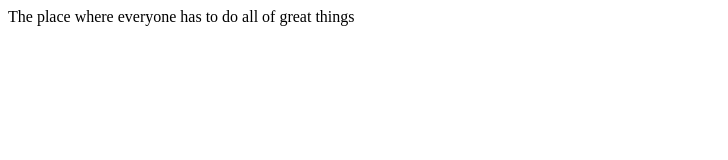
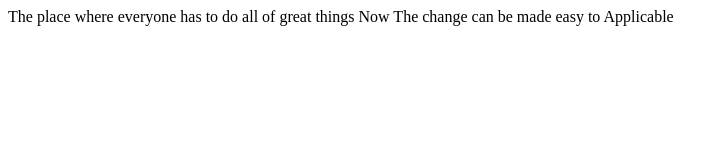
Before and after one commit to SarbSingh34/Project-3, a plain HTML site: page index.html in a window 1280 px wide. Shown: the whole page, without its empty margins (0-728 px from the left). Drawn offline with Linux system fonts and the light colour scheme.

Commit message:
doc: index updated

```diff
--- a/index.html
+++ b/index.html
@@ -8,5 +8,6 @@
 </head>
 <body>
     The place where everyone has to do all of great things
+    Now The change can be made easy to Applicable
 </body>
 </html>
```
